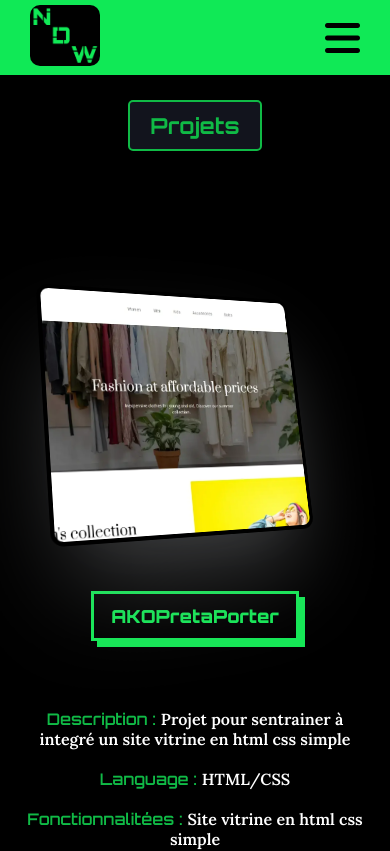
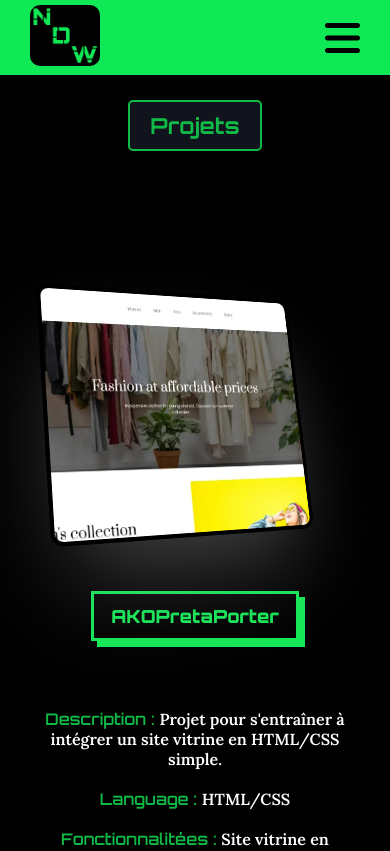
Before and after one commit to Mosouke/PortFolioNikoDevWeb, a React (Vite) app: page /projet in a window 390 px wide. Shown: the top 851 px of the page. Built offline with nearby package versions, Linux system fonts and the light colour scheme.

Commit message:
modify css for responsiv and update index.htm for meta ceo

```diff
--- a/public/mocks/apiProjet.json
+++ b/public/mocks/apiProjet.json
@@ -1,83 +1,83 @@
 [
     {
-        "img":"../image_projet/integration_html-css_AKOPretaPorter.webp",
-        "alt":"image projet integration html-css AKOPretaPorter",
-        "title":"AKOPretaPorter",
-        "description":"Projet pour sentrainer à integré un site vitrine en html css simple",
-        "tech":"HTML/CSS",
-        "fonctionnalités":"Site vitrine en html css simple"
+        "img": "../image_projet/integration_html-css_AKOPretaPorter.webp",
+        "alt": "image projet intégration HTML-CSS AKOPretaPorter",
+        "title": "AKOPretaPorter",
+        "description": "Projet pour s'entraîner à intégrer un site vitrine en HTML/CSS simple.",
+        "tech": "HTML/CSS",
+        "fonctionnalités": "Site vitrine en HTML/CSS simple."
     },
     {
-        "img":"../image_projet/integration_html-css_site_Fylo.webp",
-        "alt":"image projet integration site Fylo",
-        "title":"Site Fylo",
-        "description":"Projet pour sentrainer à integré un site vitrine en html css simple",
-        "tech":"HTML/CSS",
-        "fonctionnalités":"Site vitrine en html css simple"
+        "img": "../image_projet/integration_html-css_site_Fylo.webp",
+        "alt": "image projet intégration site Fylo",
+        "title": "Site Fylo",
+        "description": "Projet pour s'entraîner à intégrer un site vitrine en HTML/CSS simple.",
+        "tech": "HTML/CSS",
+        "fonctionnalités": "Site vitrine en HTML/CSS simple."
     },
     {
-        "img":"../image_projet/integration_html-css_site_vividly.webp",
-        "alt":"image projet integration site vividly",
-        "title":"Site Vividly",
-        "description":"Projet integration site vitrine en html css simple",
-        "tech":"HTML/CSS",
-        "fonctionnalités":"Site vitrine en html css simple en mobile first design"
+        "img": "../image_projet/integration_html-css_site_vividly.webp",
+        "alt": "image projet intégration site Vividly",
+        "title": "Site Vividly",
+        "description": "Projet d'intégration d'un site vitrine en HTML/CSS simple.",
+        "tech": "HTML/CSS",
+        "fonctionnalités": "Site vitrine en HTML/CSS simple en mobile first design."
     },
     {
-        "img":"../image_projet/projetIntegrationPortFolio.webp",
-        "alt":"image projet d'integration en html css d'un port folio fictif ",
-        "title":"Port folio John Doe",
-        "description":"Integration d'un port folio fictif en html css",
-        "tech":"HTML/CSS",
-        "fonctionnalités":"Site port folio en html css avec plusieur pages fonctionnelles via le menu et des bouton  sur la page d'accueil un formulair de contact qui souvre dans une modale "
+        "img": "../image_projet/projetIntegrationPortFolio.webp",
+        "alt": "image projet d'intégration en HTML/CSS d'un portfolio fictif",
+        "title": "Port folio John Doe",
+        "description": "Intégration d'un portfolio fictif en HTML/CSS.",
+        "tech": "HTML/CSS",
+        "fonctionnalités": "Site portfolio en HTML/CSS avec plusieurs pages fonctionnelles via le menu et des boutons sur la page d'accueil. Un formulaire de contact qui s'ouvre dans une modale."
     },
     {
-        "img":"../image_projet/projetRCGraphics.webp",
-        "alt":"imgage du site RCGraphics intégrer en html css ",
-        "title":"Site RCGraphics",
-        "description":"Projet d'integration du site d'un graphiste en html css",
-        "tech":"HTML/CSS",
-        "fonctionnalités":"Site vitrine en html css simple"
+        "img": "../image_projet/projetRCGraphics.webp",
+        "alt": "image du site RCGraphics intégré en HTML/CSS",
+        "title": "Site RCGraphics",
+        "description": "Projet d'intégration du site d'un graphiste en HTML/CSS.",
+        "tech": "HTML/CSS",
+        "fonctionnalités": "Site vitrine en HTML/CSS simple."
     },
     {
-        "img":"../image_projet/projetHomeKey.webp",
-        "alt":"imgage du site HomeKey intégrer en html css ",
-        "title":"Site HomeKey",
-        "description":"Projet d'integration du site d'un location d'appartements en html css",
-        "tech":"HTML/CSS",
-        "fonctionnalités":"Site vitrine en html css simple avec pour consigne d'utiliser seulment le flex et non le grid"
+        "img": "../image_projet/projetHomeKey.webp",
+        "alt": "image du site HomeKey intégré en HTML/CSS",
+        "title": "Site HomeKey",
+        "description": "Projet d'intégration du site d'une location d'appartements en HTML/CSS.",
+        "tech": "HTML/CSS",
+        "fonctionnalités": "Site vitrine en HTML/CSS simple avec pour consigne d'utiliser seulement Flexbox et non Grid."
     },
     {
-        "img":"../image_projet/integration_html-css_NomadeMaquillage.webp",
-        "alt":"image du site NomadeMaquillage intégrer en html css ",
-        "title":"Site NomadeMaquillage",
-        "description":"Projet d'integration du site d'un maquillage en html css",
-        "tech":"HTML/CSS",
-        "fonctionnalités":"Site vitrine en html css simple"
+        "img": "../image_projet/integration_html-css_NomadeMaquillage.webp",
+        "alt": "image du site NomadeMaquillage intégré en HTML/CSS",
+        "title": "Site NomadeMaquillage",
+        "description": "Projet d'intégration du site d'un maquillage en HTML/CSS.",
+        "tech": "HTML/CSS",
+        "fonctionnalités": "Site vitrine en HTML/CSS simple."
     },
     {
-        "img":"../image_projet/integration_html-css_digital.webp",
-        "alt":"image du site Digital intégrer en html css ",
-        "title":"Site Digital",
-        "description":"Projet d'integration du site d'un site de création de contenu en html css",
-        "tech":"HTML/CSS",
-        "fonctionnalités":"Site vitrine en html css simple"
+        "img": "../image_projet/integration_html-css_digital.webp",
+        "alt": "image du site Digital intégré en HTML/CSS",
+        "title": "Site Digital",
+        "description": "Projet d'intégration d'un site de création de contenu en HTML/CSS.",
+        "tech": "HTML/CSS",
+        "fonctionnalités": "Site vitrine en HTML/CSS simple."
     },
     {
-        "img":"../image_projet/integration_html-css_deliceSucres.webp",
-        "alt":"image du site DeliceSucres intégrer en html css ",
-        "title":"Site DeliceSucres",
-        "description":"Projet d'integration du site d'un site de vente en html css",
-        "tech":"HTML/CSS",
-        "fonctionnalités":"Site vitrine en html css simple"
+        "img": "../image_projet/integration_html-css_deliceSucres.webp",
+        "alt": "image du site DeliceSucres intégré en HTML/CSS",
+        "title": "Site DeliceSucres",
+        "description": "Projet d'intégration d'un site de vente en HTML/CSS.",
+        "tech": "HTML/CSS",
+        "fonctionnalités": "Site vitrine en HTML/CSS simple."
     },
     {
         "img": "../image_projet/image-projet_Geniarthub.webp",
-        "alt": "image du site Geniarthub  ",
+        "alt": "image du site Geniarthub",
         "title": "Site Geniarthub",
-        "description": "Ajout des fonctionnalités du site en JavaScript pour ce projet qui à aussi été réaliser avec React",
+        "description": "Ajout des fonctionnalités du site en JavaScript pour ce projet qui a aussi été réalisé avec React.",
         "tech": "JavaScript et React",
-        "fonctionnalités": "Page d'accueil : Affichage dynamique des œuvres d'art, récupérées depuis un serveur backend via API.\nPage de détail d'une œuvre : Présentation complète de l'œuvre (titre, description, prix selon format), avec sélection de format et quantité.\nPage panier : Liste des articles dans le panier avec image, format, prix et options de modification. Le total et les quantités se recalculent automatiquement.\nFormulaire de commande : Validation des informations (prénom, nom, adresse, email) en temps réel, avec envoi des données sans rechargement de page.\nPage de confirmation : Affichage du numéro de commande après validation, avec réinitialisation du panier.\nLocalStorage : Gestion des produits et quantités dans le panier sans duplication ni enregistrement du prix pour des raisons de sécurité.\nBackend NodeJS : Gestion des produits et commandes via API, avec validation des informations et envoi des données au serveur."
+        "fonctionnalités": "Page d'accueil : affichage dynamique des œuvres d'art récupérées depuis un serveur backend via API. Page de détail d'une œuvre : présentation complète de l'œuvre (titre, description, prix selon format), avec sélection de format et quantité. Page panier : liste des articles dans le panier avec image, format, prix et options de modification. Le total et les quantités se recalculent automatiquement. Formulaire de commande : validation des informations (prénom, nom, adresse, email) en temps réel, avec envoi des données sans rechargement de page. Page de confirmation : affichage du numéro de commande après validation, avec réinitialisation du panier. LocalStorage : gestion des produits et quantités dans le panier sans duplication ni enregistrement du prix pour des raisons de sécurité. Backend NodeJS : gestion des produits et commandes via API, avec validation des informations et envoi des données au serveur."
     },
     {
         "img": "../image_projet/projet_oraculus.webp",
@@ -88,18 +88,18 @@
         "fonctionnalités": "Chargement des données JSON via fetch. Affichage dynamique des informations d'horoscope (signe, date, catégories). Navigation entre les signes avec flèches et clavier. Affichage des signes précédent et suivant, cliquables pour navigation rapide. Mise à jour automatique de la date du jour."
     },
     {
-        "img":"../image_projet/Tic-Tac-Toe.webp",
-        "alt":"image du jeu Tic-Tac-Toe",
-        "title":"Jeu Tic-Tac-Toe",
-        "description":"Création d'un jeu de Tic-Tac-Toe en version PvP, PvIA mode facile et PvIA mode hardcore",
-        "tech":"HTML/CSS/JavaScript",
-        "fonctionnalités":"Création d'un jeu de Tic-Tac-Toe en version PvP, PvIA mode facile, PvIA mode hardcore et d'un mode IAvIA avec ub bouton lancer la partie et stoper la partie"
+        "img": "../image_projet/Tic-Tac-Toe.webp",
+        "alt": "image du jeu Tic-Tac-Toe",
+        "title": "Jeu Tic-Tac-Toe",
+        "description": "Création d'un jeu de Tic-Tac-Toe en version PvP, PvIA mode facile et PvIA mode hardcore.",
+        "tech": "HTML/CSS/JavaScript",
+        "fonctionnalités": "Création d'un jeu de Tic-Tac-Toe en version PvP, PvIA mode facile, PvIA mode hardcore, et d'un mode IAvIA avec un bouton pour lancer et stopper la partie."
     },
     {
         "img": "../image_projet/projet_fron_end_mentor_page_e-comerce.webp",
         "alt": "image du site E-commerce",
         "title": "Page Produit E-commerce",
-        "description": "Implémentation des fonctionnalités clés pour une page produit d'e-commerce, avec Frontend Mentor",
+        "description": "Implémentation des fonctionnalités clés pour une page produit d'e-commerce, avec Frontend Mentor.",
         "tech": "HTML, CSS, JavaScript, React, Next.js, Styled Components",
         "fonctionnalités": "Affichage adaptatif en fonction de la taille de l'écran. État au survol des éléments interactifs. Galerie Lightbox pour voir les images du produit en grand. Changement de l'image principale du produit via des miniatures. Ajout d'articles au panier. Consultation et gestion du contenu du panier, y compris la suppression d'articles."
     },
@@ -107,24 +107,24 @@
         "img": "../image_projet/projet_front_end_mentor_form_contacte.webp",
         "alt": "image du site Formulaire de Contact",
         "title": "Formulaire de Contact",
-        "description": "Implémentation des fonctionnalités d'un formulaire de contact avec validation et accessibilité, avec Frontend Mentor",
+        "description": "Implémentation des fonctionnalités d'un formulaire de contact avec validation et accessibilité, avec Frontend Mentor.",
         "tech": "HTML, CSS, JavaScript",
-        "fonctionnalités": "Affichage d'un message de succès après la soumission réussie du formulaire. Messages de validation pour les champs requis et les adresses email mal formatées. Navigation clavier uniquement pour compléter le formulaire. Annonce des champs, messages d'erreur, et message de succès via le lecteur d'écran. Mise en page optimale en fonction de la taille de l'écran. États au survol et au focus pour tous les éléments interactifs."
+        "fonctionnalités": "Affichage d'un message de succès après la soumission réussie du formulaire. Messages de validation pour les champs requis et les adresses email mal formatées. Navigation au clavier uniquement pour compléter le formulaire. Annonce des champs, messages d'erreur et message de succès via le lecteur d'écran. Mise en page optimale en fonction de la taille de l'écran. États au survol et au focus pour tous les éléments interactifs."
     },
     {
         "img": "../image_projet/projet_front_end_mentor_affichage_de_budjet.webp",
         "alt": "image du composant graphique de dépenses",
         "title": "Composant Graphique de Dépenses",
-        "description": "Implémentation d'un graphique de dépenses interactif avec mise en surbrillance du jour actuel, avec Frontend Mentor",
+        "description": "Implémentation d'un graphique de dépenses interactif avec mise en surbrillance du jour actuel, avec Frontend Mentor.",
         "tech": "HTML, CSS, JavaScript",
-        "fonctionnalités": "Affichage d'un graphique à barres avec des barres individuelles montrant les montants pour chaque jour. Mise en surbrillance de la barre du jour actuel avec une couleur différente. Adaptation de la mise en page en fonction de la taille de l'écran de l'appareil. États au survol pour tous les éléments interactifs. Bonus : Utilisation des données JSON pour ajuster dynamiquement la taille des barres du graphique."
+        "fonctionnalités": "Affichage d'un graphique à barres avec des barres individuelles montrant les montants pour chaque jour. Mise en surbrillance de la barre du jour actuel avec une couleur différente. Adaptation de la mise en page en fonction de la taille de l'écran de l'appareil. États au survol pour tous les éléments interactifs. Bonus : utilisation des données JSON pour ajuster dynamiquement la taille des barres du graphique."
     },
     {
-        "img":"../image_projet/pokédexe_projetl.png",
-        "alt":"image du pokédexe projet",
-        "title":"Projet fin de module Python Pokédexe",
-        "description":"Implémentation d'un jeu de Pokédexe avec Python, avec Frontend Mentor",
-        "tech":"HTML, CSS, Python",
-        "fonctionnalités":"Posiblité d'ajouter un nouveux Pokémon à la liste avec son numero dans la liste, son nom son type et sa capacyté spesiale. Possibilité de cliquer sur le Pokemon pour voir sa info, fonction pour ajouté un nouveu Pokémon ou bien de suprimer le pokémon selectionné "
+        "img": "../image_projet/pokédexe_projetl.png",
+        "alt": "image du projet Pokédexe",
+        "title": "Projet fin de module Python Pokédexe",
+        "description": "Implémentation d'un jeu de Pokédexe avec Python, avec Frontend Mentor.",
+        "tech": "HTML, CSS, Python",
+        "fonctionnalités": "Possibilité d'ajouter un nouveau Pokémon à la liste avec son numéro, son nom, son type et sa capacité spéciale. Possibilité de cliquer sur le Pokémon pour voir ses informations. Fonction pour ajouter un nouveau Pokémon ou bien supprimer le Pokémon sélectionné."
     }
 ]
```
Also changed, not shown: index.html (+18 -2 lines), public/mocks/apiCarousel.json (+9 -9 lines), src/pages/style.css (+7 -0 lines).
